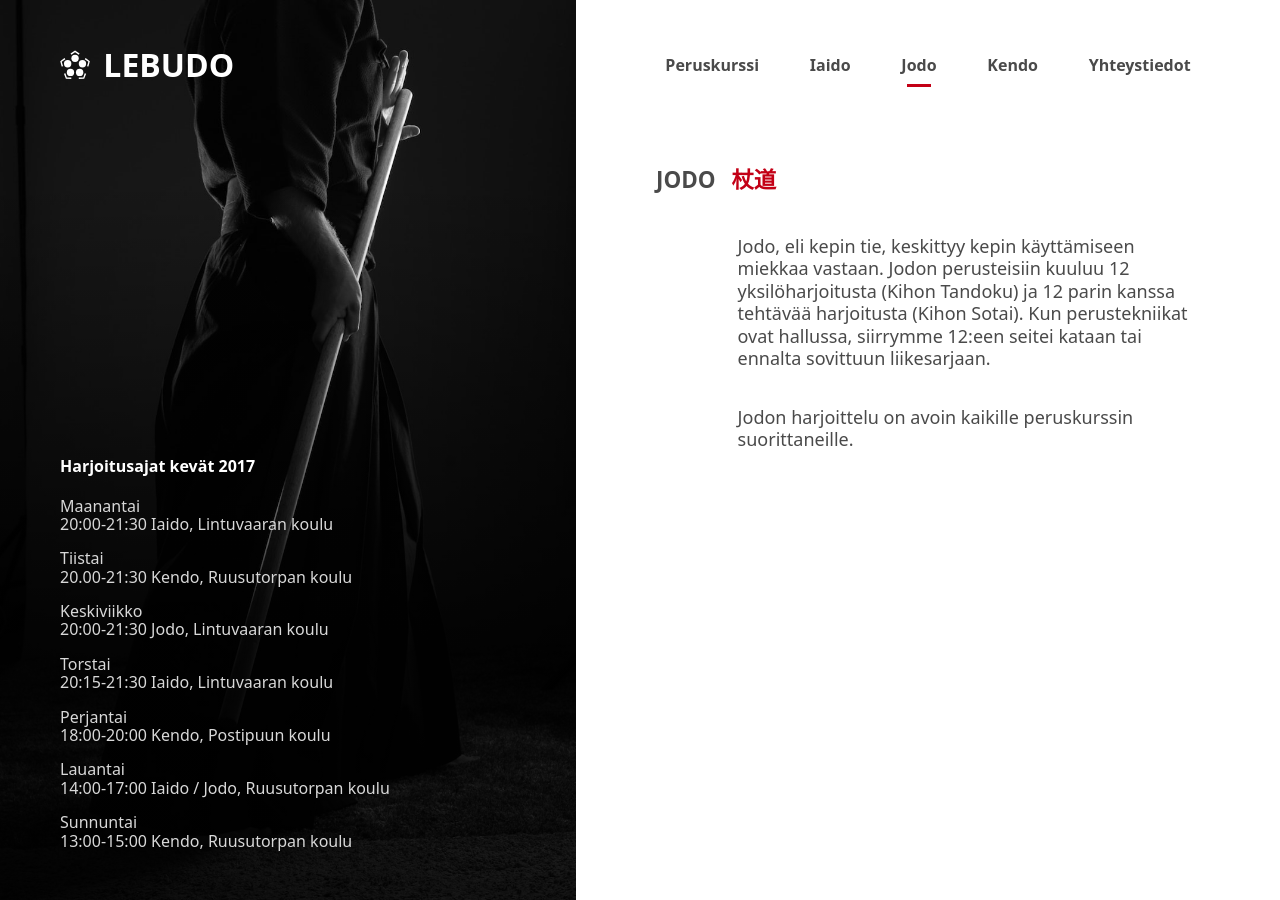
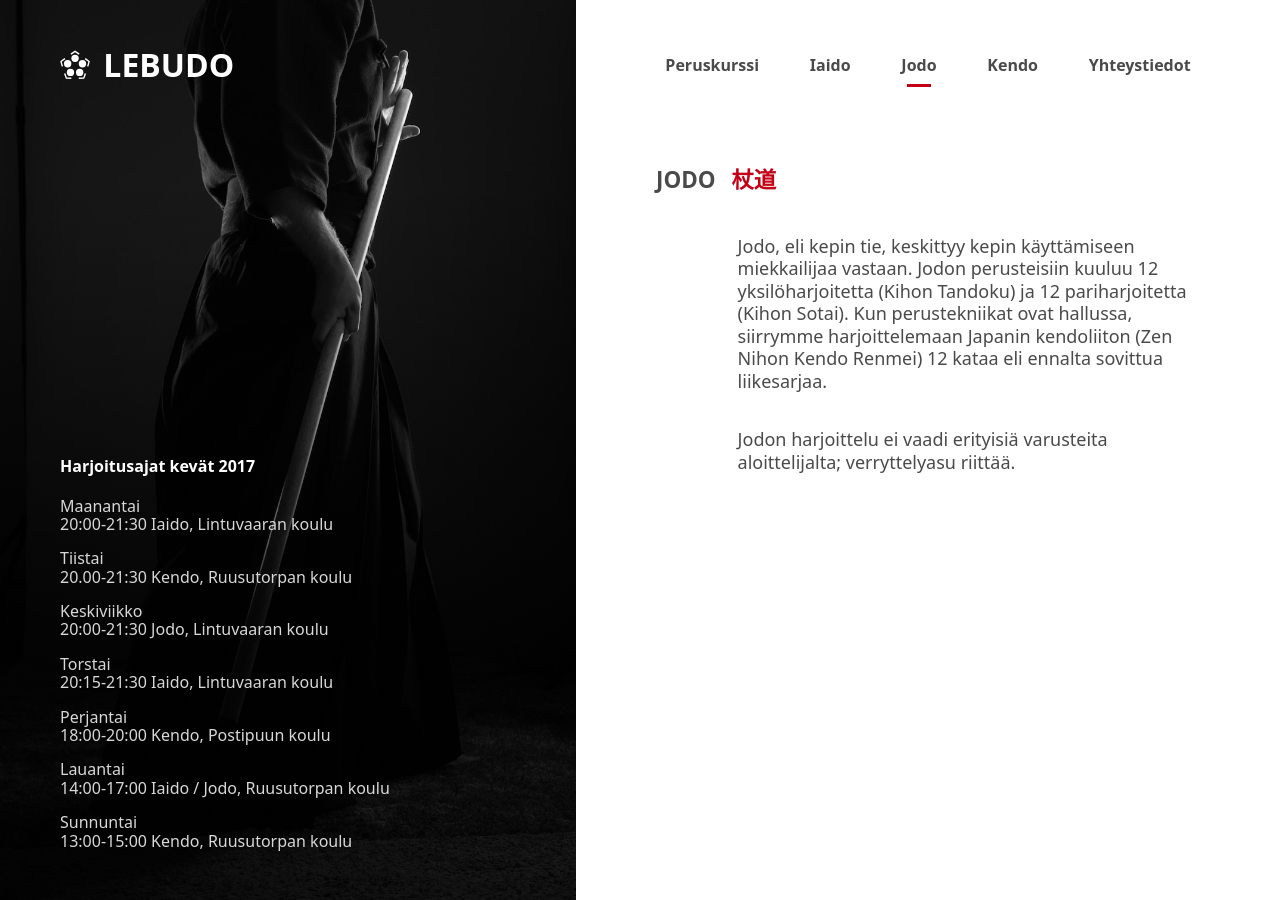
Before and after one commit to lime/lebudo, a Jekyll site: the page built from jodo.md, in a window 1280 px wide. Built offline with Jekyll 4.4.1, drawn with Linux system fonts in a browser that asks for light colours; a script that is not in the unit is left out.

Commit message:
Update Pages “jodo”

```diff
--- a/jodo.md
+++ b/jodo.md
@@ -1,11 +1,10 @@
 ---
 title: Jodo
+subtitle: 杖道
 position: 2
+background_image: /uploads/jo_1.jpg
 layout: page
-subtitle: 杖道
-background_image: "/uploads/jo_1.jpg"
 ---
+Jodo, eli kepin tie, keskittyy kepin käyttämiseen miekkailijaa vastaan. Jodon perusteisiin kuuluu 12 yksilöharjoitetta (Kihon Tandoku) ja 12 pariharjoitetta (Kihon Sotai). Kun perustekniikat ovat hallussa, siirrymme harjoittelemaan Japanin kendoliiton (Zen Nihon Kendo Renmei) 12 kataa eli ennalta sovittua liikesarjaa.
 
-Jodo, eli kepin tie, keskittyy kepin käyttämiseen miekkaa vastaan. Jodon perusteisiin kuuluu 12 yksilöharjoitusta (Kihon Tandoku) ja 12 parin kanssa tehtävää harjoitusta (Kihon Sotai). Kun perustekniikat ovat hallussa, siirrymme 12:een seitei kataan tai ennalta sovittuun liikesarjaan.
-
-Jodon harjoittelu on avoin kaikille peruskurssin suorittaneille.
+Jodon harjoittelu ei vaadi erityisiä varusteita aloittelijalta; verryttelyasu riittää.
```
